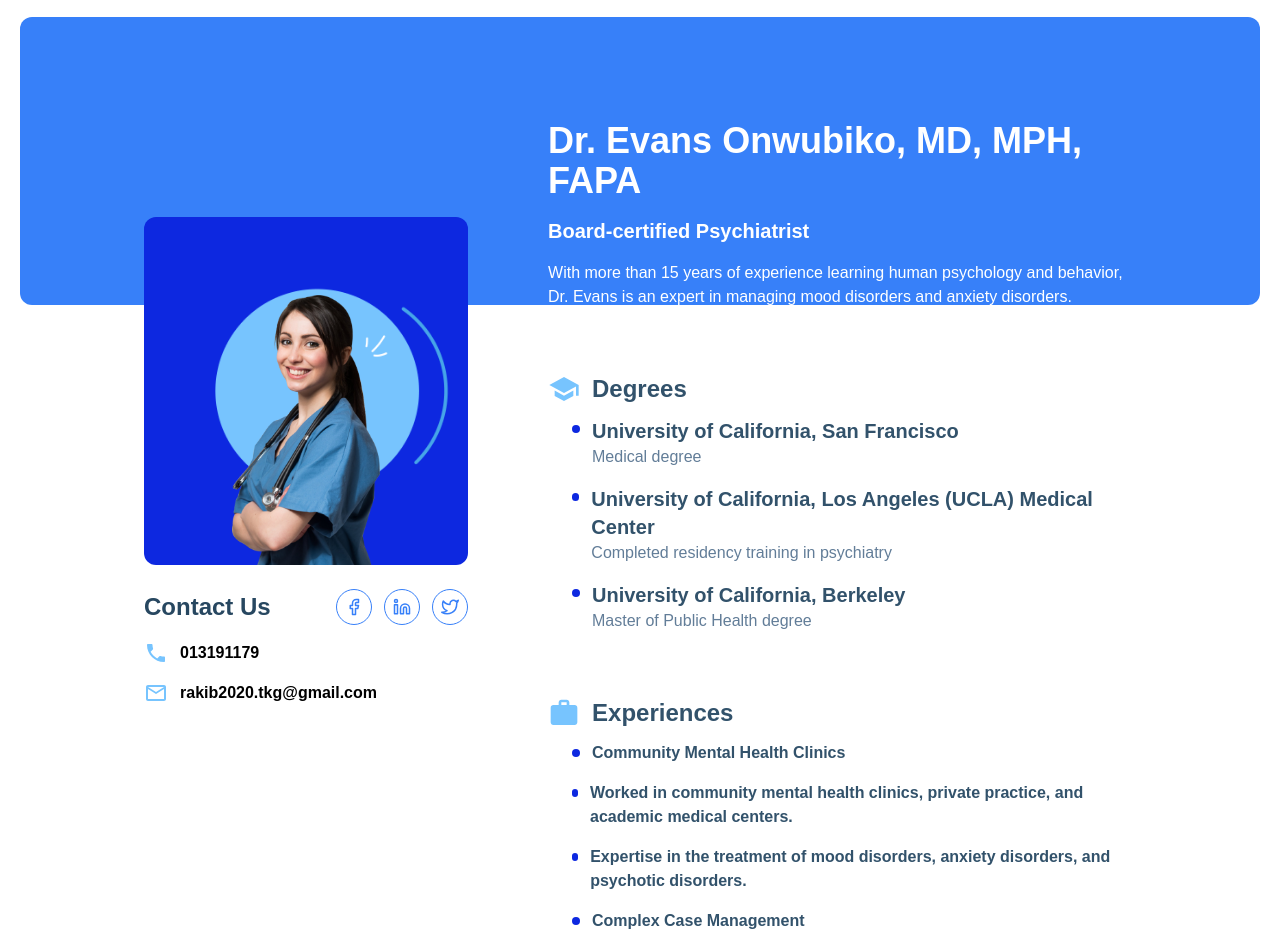
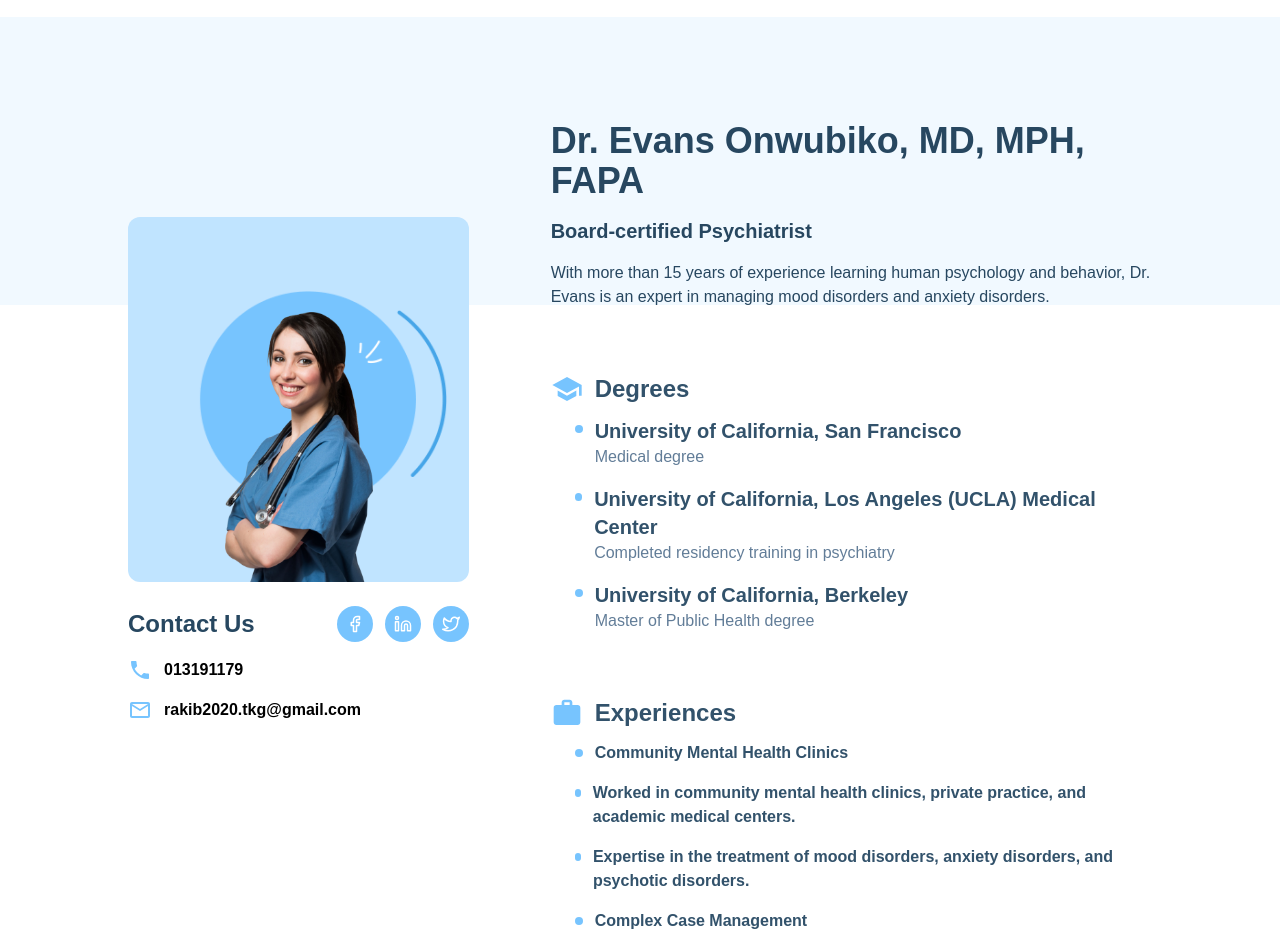
Before and after one commit to FahimAhamed101/dococ, a Next.js app: page /team-members/1 in a window 1280 px wide. Shown: the part 280-1232 px from the top of the page. Built offline with nearby package versions, Linux system fonts and the light colour scheme; a web font is replaced by a local one.

Commit message:
some changes are done

```diff
--- a/src/components/Pages/Blogs/BlogDetails/BlogDetails.tsx
+++ b/src/components/Pages/Blogs/BlogDetails/BlogDetails.tsx
@@ -46,11 +46,11 @@ const BlogDetails = (props: BlogDetailsProps) => {
             Blog Details
           </h1>
           <Image
-            width={300}
+            width={150}
             height={200}
             src={line}
             alt="line"
-            className="mx-auto"
+            className="mx-auto "
           />
           <p className="text-gray-900">What Are People Saying About Us</p>
         </div>
--- a/src/components/Pages/TeamMembers/MemberDetails/MemberDetails.tsx
+++ b/src/components/Pages/TeamMembers/MemberDetails/MemberDetails.tsx
@@ -31,16 +31,18 @@ interface MemberDetailsProps {
 const MemberDetails = ({ memberId }: MemberDetailsProps) => {
   console.log(memberId);
   return (
-    <section className="w-full px-5 py-10">
-      <MainContainer>
-        <CustomBreadcrumb items={breadcrumbItems} />
-        <div className="w-full hidden lg:block p-36 my-5 rounded-xl bg-secondary"></div>
+    <section className="w-full  py-10">
+
+      <div className="pl-[11.5rem] ">
+    <CustomBreadcrumb items={breadcrumbItems} />
+</div>
+        <div className="w-full hidden lg:block p-36 my-5  bg-[#F1F9FF]"></div>
         {/* Main content container */}
         <div className="w-full md:w-[80%] mx-auto flex flex-col lg:flex-row gap-20 mt-10">
           {/* Left Section (Doctor Image and Contact Info) */}
           <div className="w-full lg:w-1/3 rounded-xl">
             <div className="flex flex-col items-center">
-              <div className="w-full h-full max-w-[500px] mx-auto bg-primary flex justify-center relative rounded-xl px-5 py-8 -mt-0 lg:-mt-32">
+              <div className="w-full h-full max-w-[500px] mx-auto bg-[#C0E4FF] flex justify-center relative rounded-xl px-5 py-8 -mt-0 lg:-mt-32">
                 <img
                   src={circle.src}
                   alt=""
@@ -61,21 +63,21 @@ const MemberDetails = ({ memberId }: MemberDetailsProps) => {
                 <div className="flex space-x-3">
                   <Link
                     href={"/"}
-                    className="size-9 border border-secondary text-secondary rounded-full flex justify-center items-center hover:bg-[#6CB2E7] hover:text-white transition-all duration-300"
+                    className="size-9 bg-[#77C4FE] text-secondary rounded-full flex justify-center items-center hover:bg-[#6CB2E7] hover:text-white transition-all duration-300"
                   >
-                    <FiFacebook size={18} />
+                    <FiFacebook size={18} color="white" />
                   </Link>
                   <Link
                     href={"/"}
-                    className="size-9 border border-secondary text-secondary rounded-full flex justify-center items-center hover:bg-[#6CB2E7] hover:text-white transition-all duration-300"
+                    className="size-9 bg-[#77C4FE] text-secondary rounded-full flex justify-center items-center hover:bg-[#6CB2E7] hover:text-white transition-all duration-300"
                   >
-                    <FiLinkedin size={18} />
+                    <FiLinkedin size={18 } color="white"  />
                   </Link>
                   <Link
                     href={"/"}
-                    className="size-9 border border-secondary text-secondary rounded-full flex justify-center items-center hover:bg-[#6CB2E7] hover:text-white transition-all duration-300"
+                    className="size-9 bg-[#77C4FE]  text-secondary rounded-full flex justify-center items-center hover:bg-[#6CB2E7] hover:text-white transition-all duration-300"
                   >
-                    <FiTwitter size={18} />
+                    <FiTwitter size={18} className="" color="white" />
                   </Link>
                 </div>
               </div>
@@ -94,7 +96,7 @@ const MemberDetails = ({ memberId }: MemberDetailsProps) => {
           <div className="w-full md:w-[600px] mx-auto rounded-xl -mt-0 lg:-mt-56">
             <div className="space-y-16 text-[#274760]">
               {/* Header Section */}
-              <div className="space-y-4 text-[#fff]">
+              <div className="space-y-4 text-[#274760]">
                 <h1 className="text-4xl font-semibold">
                   Dr. Evans Onwubiko, MD, MPH, FAPA
                 </h1>
@@ -115,7 +117,7 @@ const MemberDetails = ({ memberId }: MemberDetailsProps) => {
                 </h3>
                 <ul className="space-y-4 px-6">
                   <li className="flex items-start gap-3">
-                    <span className="bg-primary w-2 h-2 mt-2 rounded-full inline-block"></span>
+                    <span className="bg-[#77C4FE] w-2 h-2 mt-2 rounded-full inline-block"></span>
                     <div>
                       <h1 className="text-xl font-semibold text-[#32526B]">
                         University of California, San Francisco
@@ -124,7 +126,7 @@ const MemberDetails = ({ memberId }: MemberDetailsProps) => {
                     </div>
                   </li>
                   <li className="flex items-start gap-3">
-                    <span className="bg-primary w-2 h-2 mt-2 rounded-full inline-block"></span>
+                    <span className="bg-[#77C4FE] w-2 h-2 mt-2 rounded-full inline-block"></span>
                     <div>
                       <h1 className="text-xl font-semibold text-[#32526B]">
                         University of California, Los Angeles (UCLA) Medical
@@ -136,7 +138,7 @@ const MemberDetails = ({ memberId }: MemberDetailsProps) => {
                     </div>
                   </li>
                   <li className="flex items-start gap-3">
-                    <span className="bg-primary w-2 h-2 mt-2 rounded-full inline-block"></span>
+                    <span className="bg-[#77C4FE] w-2 h-2 mt-2 rounded-full inline-block"></span>
                     <div>
                       <h1 className="text-xl font-semibold text-[#32526B]">
                         University of California, Berkeley
@@ -156,7 +158,7 @@ const MemberDetails = ({ memberId }: MemberDetailsProps) => {
                 </h3>
                 <ul className="space-y-4 px-6">
                   <li className="flex items-start gap-3">
-                    <span className="bg-primary w-2 h-2 mt-2 rounded-full inline-block"></span>
+                    <span className="bg-[#77C4FE] w-2 h-2 mt-2 rounded-full inline-block"></span>
                     <div>
                       <h1 className="font-semibold text-[#32526B]">
                         Community Mental Health Clinics
@@ -164,21 +166,21 @@ const MemberDetails = ({ memberId }: MemberDetailsProps) => {
                     </div>
                   </li>
                   <li className="flex items-start gap-3">
-                    <span className="bg-primary w-2 h-2 mt-2 rounded-full inline-block"></span>
+                    <span className="bg-[#77C4FE] w-2 h-2 mt-2 rounded-full inline-block"></span>
                     <h1 className="font-semibold text-[#32526B]">
                       Worked in community mental health clinics, private
                       practice, and academic medical centers.
                     </h1>
                   </li>
                   <li className="flex items-start gap-3">
-                    <span className="bg-primary w-2 h-2 mt-2 rounded-full inline-block"></span>
+                    <span className="bg-[#77C4FE] w-2 h-2 mt-2 rounded-full inline-block"></span>
                     <h1 className="font-semibold text-[#32526B]">
                       Expertise in the treatment of mood disorders, anxiety
                       disorders, and psychotic disorders.
                     </h1>
                   </li>
                   <li className="flex items-start gap-3">
-                    <span className="bg-primary w-2 h-2 mt-2 rounded-full inline-block"></span>
+                    <span className="bg-[#77C4FE] w-2 h-2 mt-2 rounded-full inline-block"></span>
                     <h1 className="font-semibold text-[#32526B]">
                       Complex Case Management
                     </h1>
@@ -193,7 +195,7 @@ const MemberDetails = ({ memberId }: MemberDetailsProps) => {
                 </h3>
                 <ul className="space-y-4 px-6">
                   <li className="flex items-start gap-3">
-                    <span className="bg-primary w-2 h-2 mt-2 rounded-full inline-block"></span>
+                    <span className="bg-[#77C4FE] w-2 h-2 mt-2 rounded-full inline-block"></span>
                     <div>
                       <h1 className="text-xl font-semibold text-[#32526B]">
                         FAPA Fellow
@@ -201,7 +203,7 @@ const MemberDetails = ({ memberId }: MemberDetailsProps) => {
                     </div>
                   </li>
                   <li className="flex items-start gap-3">
-                    <span className="bg-primary w-2 h-2 mt-2 rounded-full inline-block"></span>
+                    <span className="bg-[#77C4FE] w-2 h-2 mt-2 rounded-full inline-block"></span>
                     <div>
                       <h1 className="text-xl font-semibold text-[#32526B]">
                         Research Contributions
@@ -213,7 +215,7 @@ const MemberDetails = ({ memberId }: MemberDetailsProps) => {
             </div>
           </div>
         </div>
-      </MainContainer>
+
     </section>
   );
 };
--- a/src/components/Pages/TeamMembers/TeamMemberCard.tsx
+++ b/src/components/Pages/TeamMembers/TeamMemberCard.tsx
@@ -12,7 +12,7 @@ interface TeamMember {
 }
 function TeamMemberCard({ member }: { member: TeamMember }) {
   return (
-    <div className="bg-secondary text-[#fff] shadow-lg rounded-xl overflow-hidden px-5 py-3">
+    <div className="bg-[#EEE2EE] text-[#fff] shadow-lg rounded-xl overflow-hidden px-5 py-3">
       {/* Profile Image */}
       <div className="relative w-full h-96 rounded-t-xl">
         <Link href={`/team-members/${member.id}`}>
@@ -27,7 +27,7 @@ function TeamMemberCard({ member }: { member: TeamMember }) {
 
       {/* Profile Info */}
       <div className="py-2">
-        <h2 className="text-xl font-semibold text-[#fff]">{member.name}</h2>
+        <h2 className="text-xl font-semibold text-gray-800">{member.name}</h2>
         <p className="text-gray-600 text-[#fff]">{member.degree}</p>
 
         {/* Specialties */}
--- a/src/components/Shared/Navbar/Navbar.tsx
+++ b/src/components/Shared/Navbar/Navbar.tsx
@@ -32,12 +32,16 @@ const Navbar = () => {
   const closeDrawer = () => setDrawerVisible(false);
   const [isModalOpen, setIsModalOpen] = useState(false);
   const isPricing  = pathname === '/pricing';
+    const isFaq = pathname === '/faq';
+     const iscontact = pathname === '/contact';
   return (
-    <nav className={  isHomePage
+    <nav className={    isHomePage
     ? 'bg-sky-50'
     : isPricing
-      ? 'bg-[#F4FCF8] w-full py-2 sm:py-3 md:py-4 lg:py-5'
-      : 'w-full py-2 sm:py-3 md:py-4 lg:py-5'}>
+      ? 'bg-[#F4FCF8]'
+      : isFaq
+        ? 'bg-sky-50 pt-5' : iscontact ? 'bg-sky-50 pt-5'
+        : 'w-full py-2 sm:py-3 md:py-4 lg:py-5'}>
       <MainContainer className="p-2 sm:p-3 md:p-4 bg-sky-100 flex justify-between items-center rounded-lg">
         {/* Logo - responsive sizing */}
         <div className="flex items-center">
--- a/src/components/UI/CustomBreadcrumb.tsx
+++ b/src/components/UI/CustomBreadcrumb.tsx
@@ -19,7 +19,7 @@ const CustomBreadcrumb: React.FC<CustomBreadcrumbProps> = ({ items }) => {
   }));
 
   return (
-    <Breadcrumb className="text-lg" items={breadcrumbItems} />
+    <Breadcrumb className="text-lg " items={breadcrumbItems} />
   );
 };
 
```
Also changed, not shown: src/components/Pages/AboutMe/AboutMe.tsx (+23 -21 lines), src/components/Pages/Blogs/Blogs.tsx (+10 -8 lines), src/components/Pages/Contact/Contact.tsx (+5 -5 lines), src/components/UI/CustomInput.tsx (+5 -5 lines).
